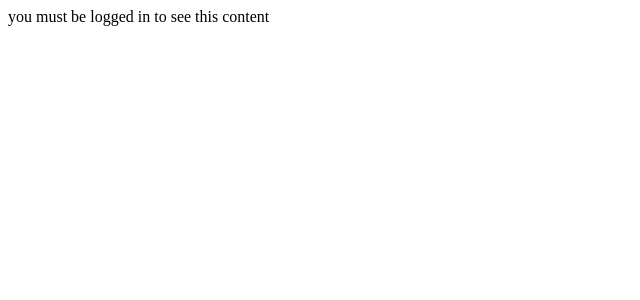
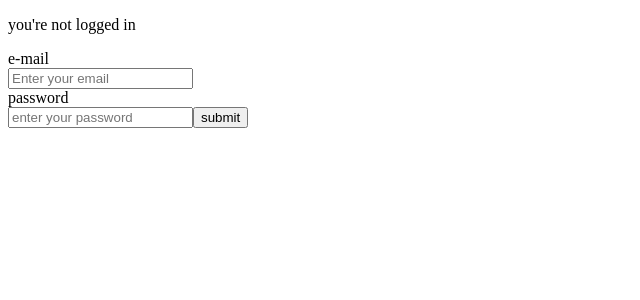
Before and after one commit to marcello-ants/nextjs-apollo-login, a Next.js app: page / in a window 1280 px wide. Shown: the top 300 px of the page, without its empty margins (0-640 px from the left). Built offline with nearby package versions, Linux system fonts and the light colour scheme.

Commit message:
refactor auth logic

```diff
--- a/components/Auth.tsx
+++ b/components/Auth.tsx
@@ -6,12 +6,7 @@ interface Props {
 
 const AuthContext = React.createContext({})
 
-export function useAuthState(){
-  const state = React.useContext(AuthContext)
-  return state
-}
-
-function AuthProvider({children}: Props) {
+export default function AuthProvider({children}: Props) {
   const [isLogged, setIsLogged] = React.useState()
 
   React.useEffect(() => {
@@ -21,13 +16,16 @@ function AuthProvider({children}: Props) {
 
   return (
     <AuthContext.Provider value={isLogged}>
-      {isLogged ? (
+      {isLogged === undefined ? (
+        <div></div>
+      ) : (
         children
-      ) : (
-        <div>you must be logged in to see this content</div>
       )}
     </AuthContext.Provider>
-  )
+  );
 }
 
-export default AuthProvider
+export function useAuthState() {
+  const state = React.useContext(AuthContext);
+  return state
+}
--- a/components/Login.tsx
+++ b/components/Login.tsx
@@ -53,7 +53,7 @@ const Login = ({sendLoginInfo}: LoginProps) => {
             <input
               id="password"
               placeholder="enter your password"
-              type="text"
+              type="password"
               value={values.password}
               onChange={handleChange}
               onBlur={handleBlur}
--- a/pages/index.tsx
+++ b/pages/index.tsx
@@ -1,17 +1,15 @@
 import React from "react"
 import withApollo from "../lib/with-apollo"
+import AuthProvider, {useAuthState} from "../components/Auth"
 import UnauthenticatedApp from "../components/UnauthenticatedApp"
 import AuthenticatedApp from "../components/AuthenticatedApp"
-import AuthProvider, {useAuthState} from "../components/Auth"
 
 interface LocalDataTypes {
   token: string | null
 }
 
-const Index = () => {
+const App = () => {
   let localData:LocalDataTypes = { token: ""}
-  const [isLoggedIn, setLoggedIn] = React.useState()
-
   if (typeof window !== 'undefined') {
     localData.token = localStorage.getItem("token")
   }
@@ -19,26 +17,24 @@ const Index = () => {
    const setToken = (data: any) => {
     localStorage.setItem("token", data.loginWithPassword.token)
     localData.token = localStorage.getItem("token")
-    setLoggedIn(true)
   }
-
-  React.useEffect(() =>{
-    if (localStorage.getItem("token")) setLoggedIn(true)
-    else setLoggedIn(false)
-  }, [])
-
-  if (isLoggedIn == undefined) return <div></div>
 
   const user = useAuthState()
 
-  console.log("user", user)
+  const [isLogged, setIsLogged] = React.useState()
 
+  React.useEffect(() => {
+    if (user) setIsLogged(true)
+    else setIsLogged(false)
+  }, [])
+
+  return isLogged ? <AuthenticatedApp /> : <UnauthenticatedApp sendLocalData={setToken} />
+}
+
+const Index = () => {
   return (
     <AuthProvider>
-      {!isLoggedIn
-        ? <UnauthenticatedApp sendLocalData={setToken} />
-        : <AuthenticatedApp />
-      }
+      <App/>
     </AuthProvider>
   )
 }
```
Also changed, not shown: pages/surveys.tsx (+5 -7 lines).
